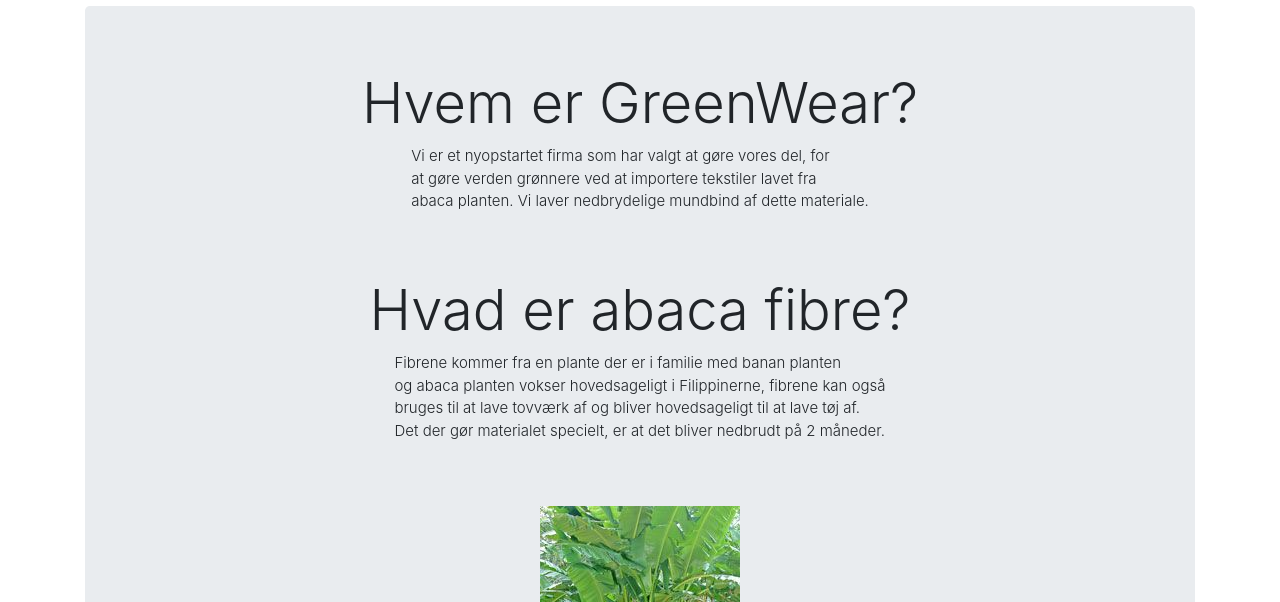
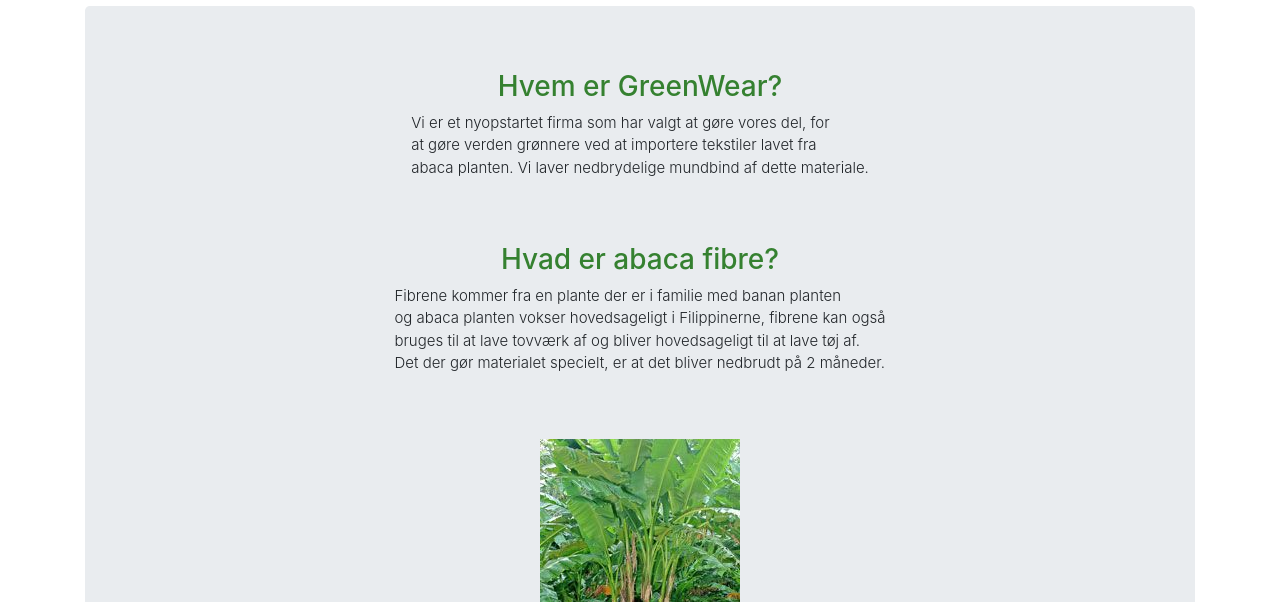
Before and after one commit to Zentia-DK/greenwear, a website: page omos.html in a window 1280 px wide. Shown: the part 498-1100 px from the top of the page. Drawn offline with nearby package versions, Linux system fonts and the light colour scheme.

```diff
--- a/omos.html
+++ b/omos.html
@@ -104,7 +104,7 @@
 
 
     <div class="jumbotron ">
-        <h1 class="overskrift1 display-4 d-flex justify-content-center">Hvem er GreenWear?</h1>
+        <h3 class="overskrift1 text-primary d-flex justify-content-center">Hvem er GreenWear?</h3>
         <p class="lead d-flex justify-content-center">
             Vi er et nyopstartet firma som har
             valgt at gøre vores del, for <br>
@@ -115,8 +115,7 @@
 
         <br><br>
 
-        <h1 class="overskrift1 display-4 d-flex justify-content-center">Hvad er abaca fibre?
-        </h1>
+        <h3 class="overskrift1 text-primary d-flex justify-content-center">Hvad er abaca fibre?</h3>
         <p class="lead d-flex justify-content-center">
             Fibrene kommer fra en plante der er i familie
             med banan planten <br> og abaca planten vokser hovedsageligt i
```
